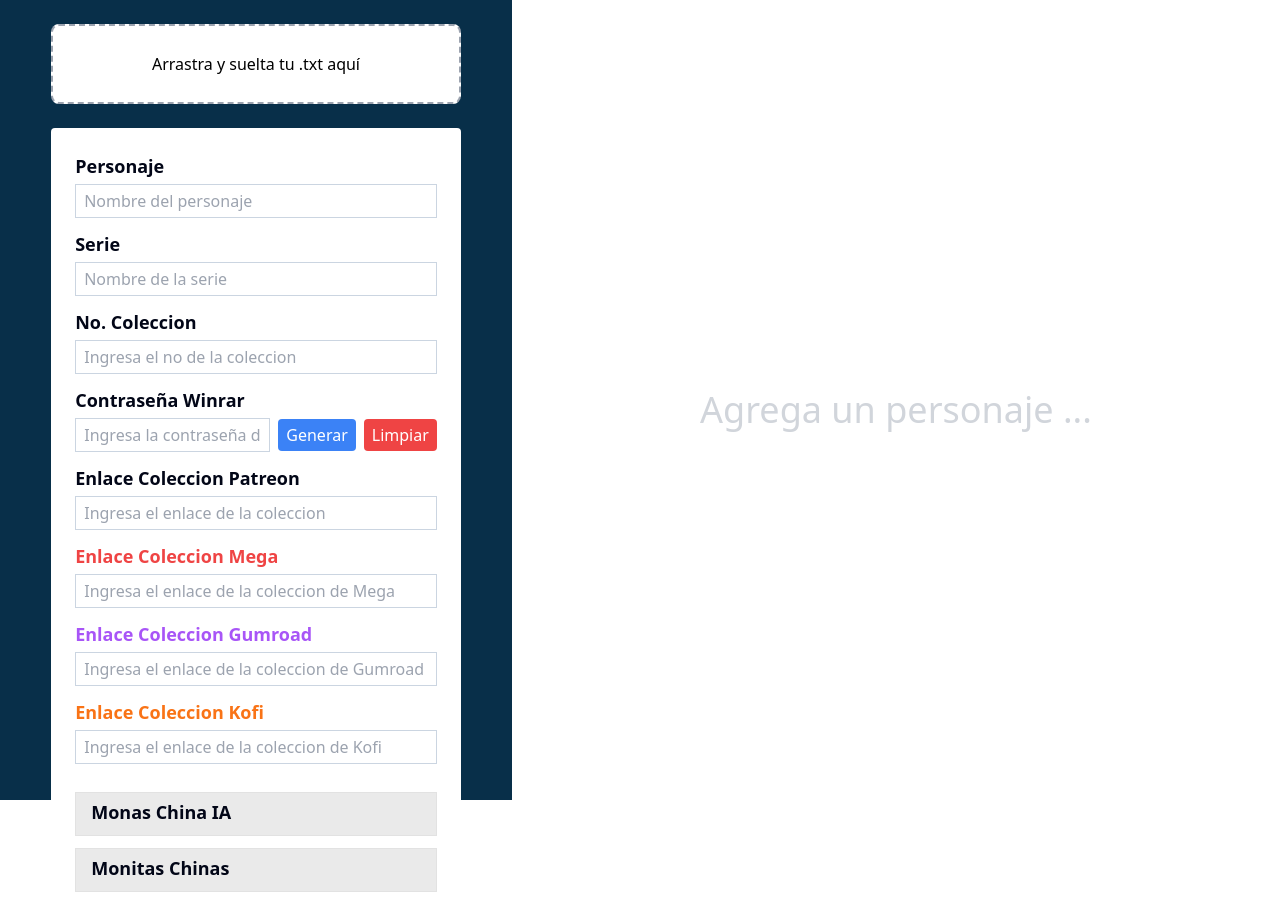
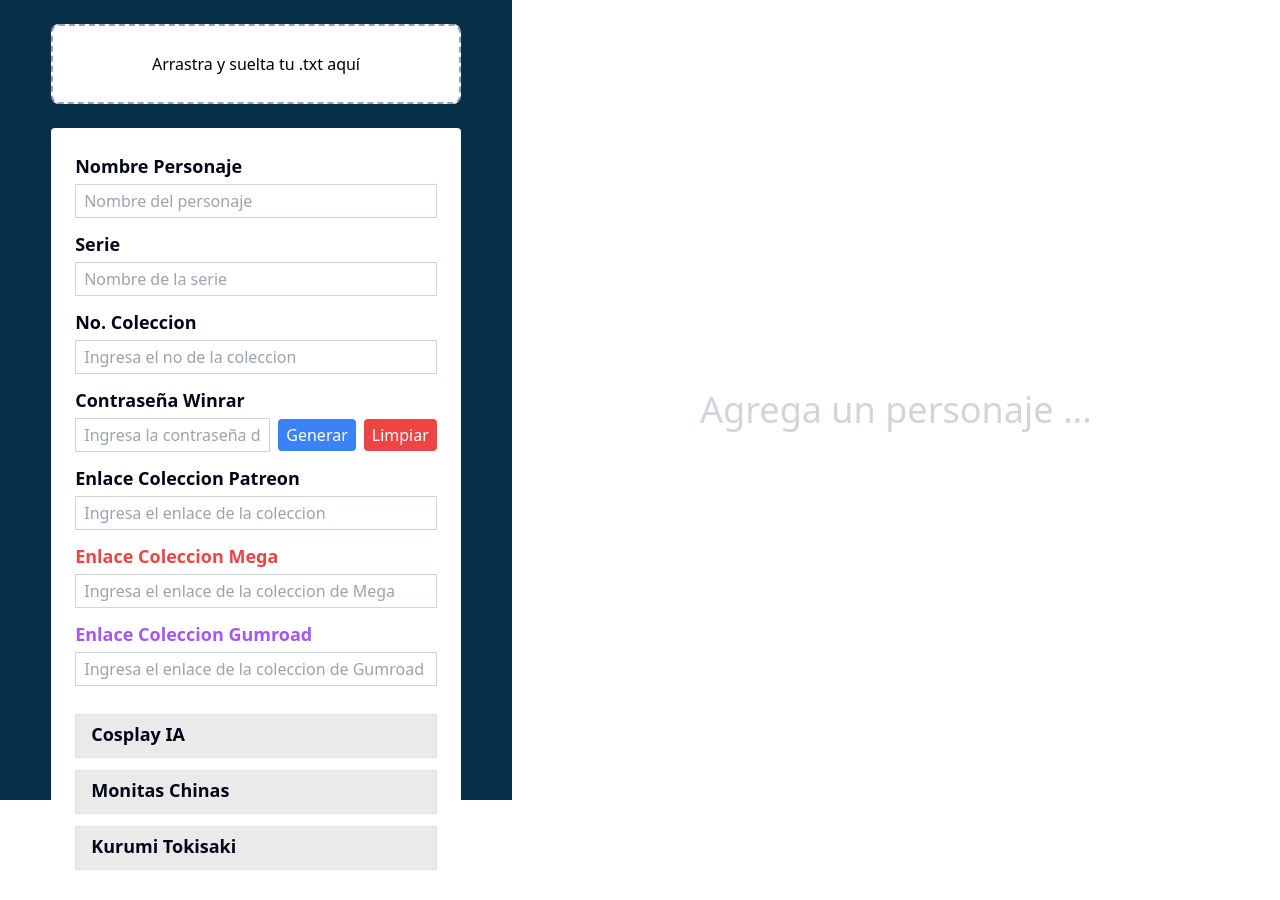
Before and after one commit to cesarpgasuz/copy-links, a React (Vite) app: page / in a window 1280 px wide. Shown: the top 900 px of the page. Built offline with nearby package versions, Linux system fonts and the light colour scheme.

Commit message:
Update Formulario.jsx
se eliminaron dos inputs

```diff
--- a/src/components/Formulario.jsx
+++ b/src/components/Formulario.jsx
@@ -12,10 +12,7 @@ const Formulario = ({ setLiga }) => {
     const [serie, setSerie] = useState('')
     // numero de la coleccion
     const [coleccion, setColeccion] = useState('')
-    //activar gumroad
-    const [isChecked, setIsChecked] = useState(false);
-    //link gumroad
-    // const [gumroad, setGumroad] = useState('')
+
 
     const [monitas, setMonitas] = useState(false)
 
@@ -33,7 +30,7 @@ const Formulario = ({ setLiga }) => {
 
     const [enlaceGumroad, setEnlaceGumroad] = useState('')
 
-    const [enlaceKofi, setEnlaceKofi] = useState('')
+
 
     const [dragActive, setDragActive] = useState(false);
 
@@ -49,14 +46,12 @@ const Formulario = ({ setLiga }) => {
             nombre: nombre.trim(),
             serie: serie.trim(),
             coleccion: coleccion.trim(),
+            monitas,
+            ia,
             contrasena: contrasena.trim(),
             enlacePatreon: enlacePatreon.trim(),
             enlaceMega: enlaceMega.trim(),
             enlaceGumroad: enlaceGumroad.trim(),
-            enlaceKofi: enlaceKofi.trim(),
-            isChecked,
-            monitas,
-            ia,
             buttonKurumi
         }
 
@@ -86,13 +81,13 @@ const Formulario = ({ setLiga }) => {
         setSerie('')
         setColeccion('')
         setLiga({})
-        setIsChecked(false)
+
         setMonitas(false)
         setContrasena('')
         setEnlacePatreon('')
         setEnlaceMega('')
         setEnlaceGumroad('')
-        setEnlaceKofi('')
+
         setIa(false)
         setButtonKurumi(false)
     }
@@ -173,7 +168,7 @@ const Formulario = ({ setLiga }) => {
                 <form
                     onSubmit={handleSubmit}
                     className="bg-white m-4 p-6 w-[80%] mx-auto mt-6 rounded">
-                    <label htmlFor="nombre" className="font-bold text-slate-950 text-lg mb-1 block">Personaje</label>
+                    <label htmlFor="nombre" className="font-bold text-slate-950 text-lg mb-1 block">Nombre Personaje</label>
                     <input
                         id="nombre"
                         type="text"
@@ -261,22 +256,12 @@ const Formulario = ({ setLiga }) => {
                         onChange={(e) => setEnlaceGumroad(e.target.value)}
                     />
 
-                    <label htmlFor="enlaceColeccionKofi" className="font-bold text-orange-500 text-lg mb-1 block">Enlace Coleccion Kofi</label>
-                    <input
-                        id="enlaceColeccionKofi"
-                        type="text"
-                        name=""
-                        placeholder="Ingresa el enlace de la coleccion de Kofi"
-                        className="w-full border border-slate-300 mb-3 py-1 px-2 block"
-                        value={enlaceKofi}
-                        onChange={(e) => setEnlaceKofi(e.target.value)}
-                    />
 
 
 
                     <div className={`flex flex-col gap-3 py-4 ${styles.opciones}`}>
                         <div className={`flex items-center gap-3 ${ia ? styles.active : ''}`}>
-                            <label htmlFor="monasia" className="font-bold text-slate-950 text-lg mb-1 block w-full h-full hover:cursor-pointer">Monas China IA</label>
+                            <label htmlFor="monasia" className="font-bold text-slate-950 text-lg mb-1 block w-full h-full hover:cursor-pointer">Cosplay IA</label>
                             <input
                                 id="monasia"
                                 type="checkbox"
@@ -297,7 +282,7 @@ const Formulario = ({ setLiga }) => {
                             />
                         </div>
 
-                        <div className={`flex items-center gap-3 ${isChecked ? styles.active : ''}`}>
+                        {/* <div className={`flex items-center gap-3 ${isChecked ? styles.active : ''}`}>
                             <label htmlFor="gumroad" className="font-bold text-slate-950 text-lg mb-1 block w-full h-full hover:cursor-pointer">Producto de Gumroad</label>
                             <input
                                 id="gumroad"
@@ -306,7 +291,7 @@ const Formulario = ({ setLiga }) => {
                                 onChange={() => setIsChecked(!isChecked)}
                                 className="hidden"
                             />
-                        </div>
+                        </div> */}
 
                         <div className={`flex items-center gap-3 ${buttonKurumi ? styles.active : ''}`}>
                             <label htmlFor="buttonKurumi" className="font-bold text-slate-950 text-lg mb-1 block w-full h-full hover:cursor-pointer">Kurumi Tokisaki</label>
@@ -334,7 +319,7 @@ const Formulario = ({ setLiga }) => {
 
                     <input
                         type="submit"
-                        className="mt-4 bg-lime-400 hover:bg-black hover:text-lime-400 text-black font-bold text-lg uppercase hover:cursor-pointer w-full py-1"
+                        className="mt-4 bg-lime-400 hover:bg-black hover:text-lime-400 text-black font-bold text-2xl uppercase hover:cursor-pointer w-full py-4"
                         value='Generar Links'
                     />
 
```
